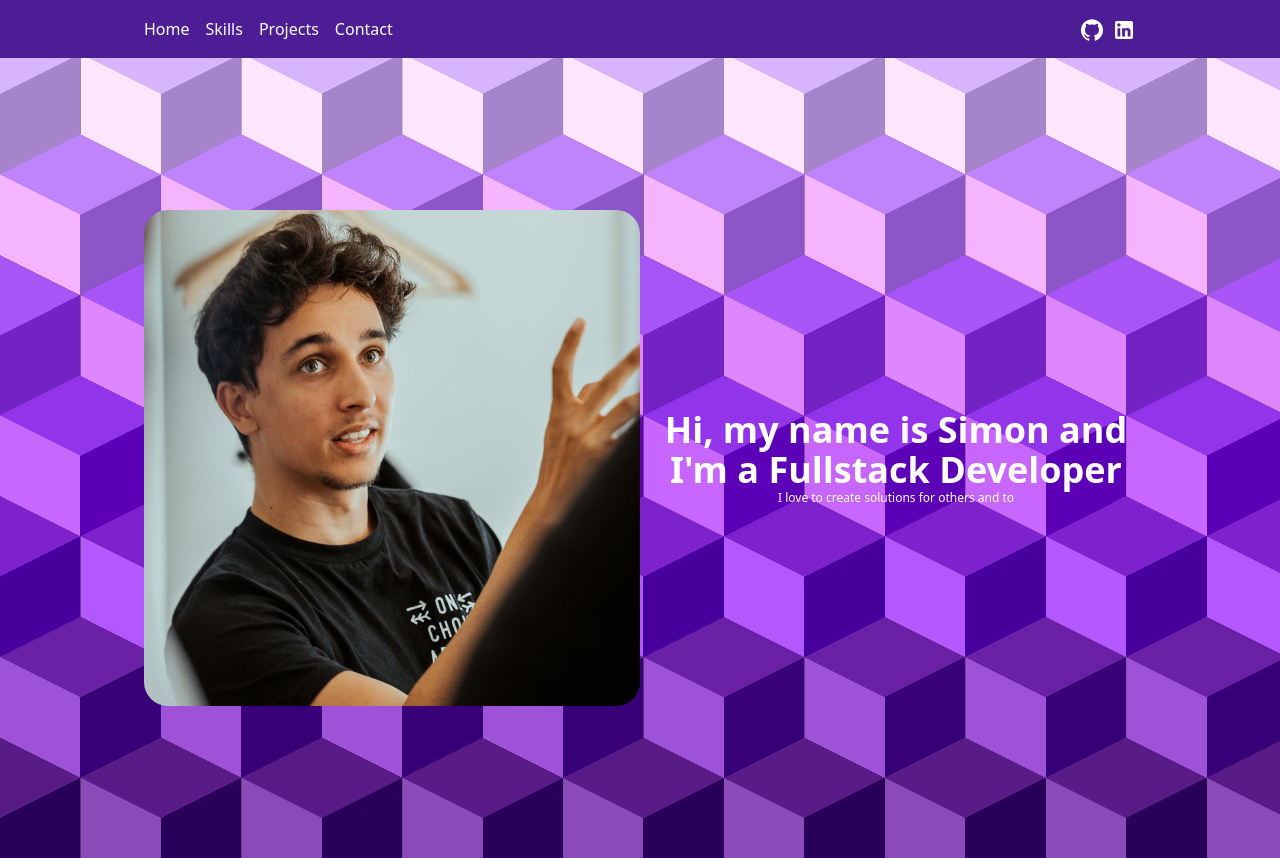
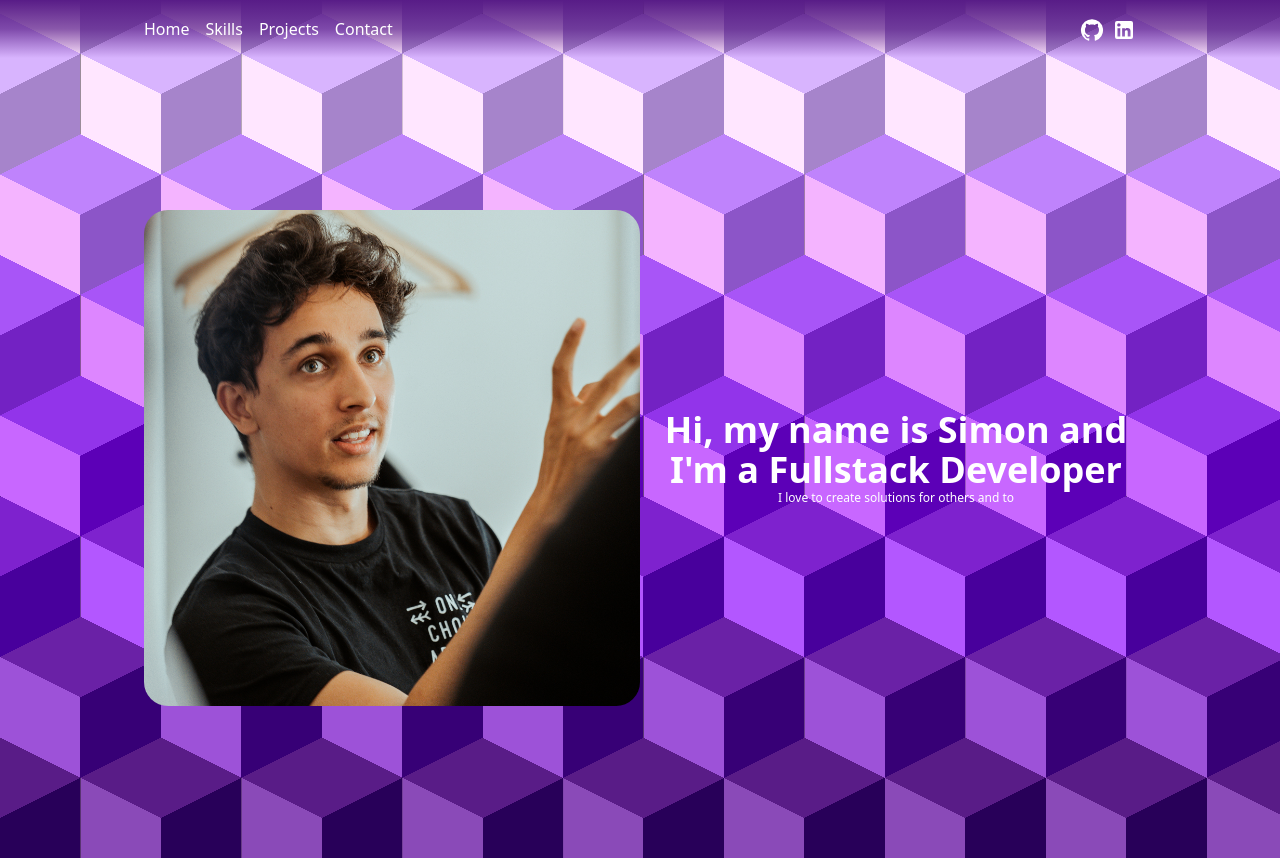
Before and after one commit to xaraquent/newPortfolio, a Next.js app: page / in a window 1280 px wide. Built offline with nearby package versions, Linux system fonts and the light colour scheme.

Commit message:
Changed navbar styling

```diff
--- a/src/components/Navbar.tsx
+++ b/src/components/Navbar.tsx
@@ -5,7 +5,14 @@ import DropdownMenu from './DropdownMenu';
 
 export default function Navbar() {
     return (
-        <div className='bg-violet-900 flex justify-center'>
+        // <div className="relative">
+        //     <div className="border-b border-black"></div>
+        //     <div className="absolute bottom-0 left-0 right-0 h-2 bg-black transform translate-y-full -z-1 blur"></div>
+        //     <!-- Your content here -->
+
+        // </div>
+
+        <div className=' bg-gradient-to-b from-purple-900 via-purple-900/70 to-purple-900/0 flex justify-center'>
             <DropdownMenu />
             <div className=" hidden sm:block sm:flex justify-between p-4 items-center w-full max-w-5xl">
                 <div className="space-x-4 show">
```
